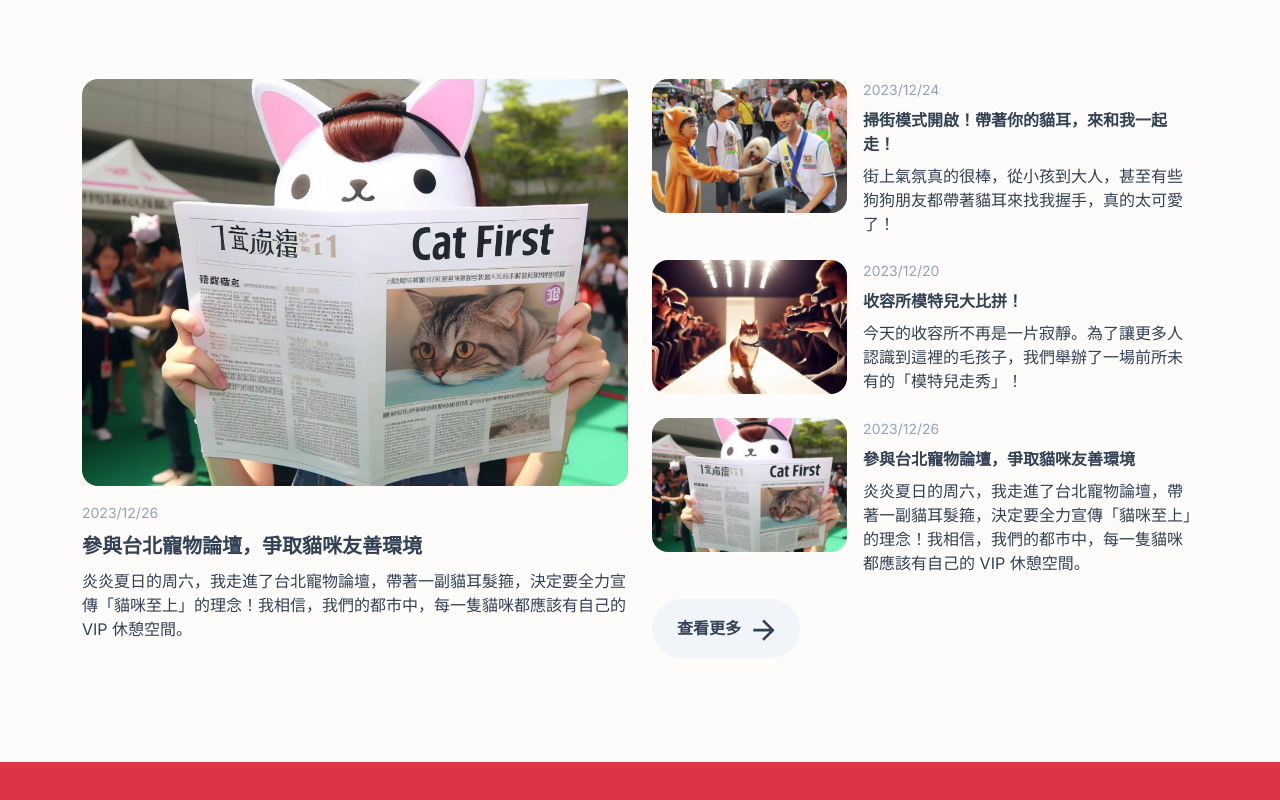
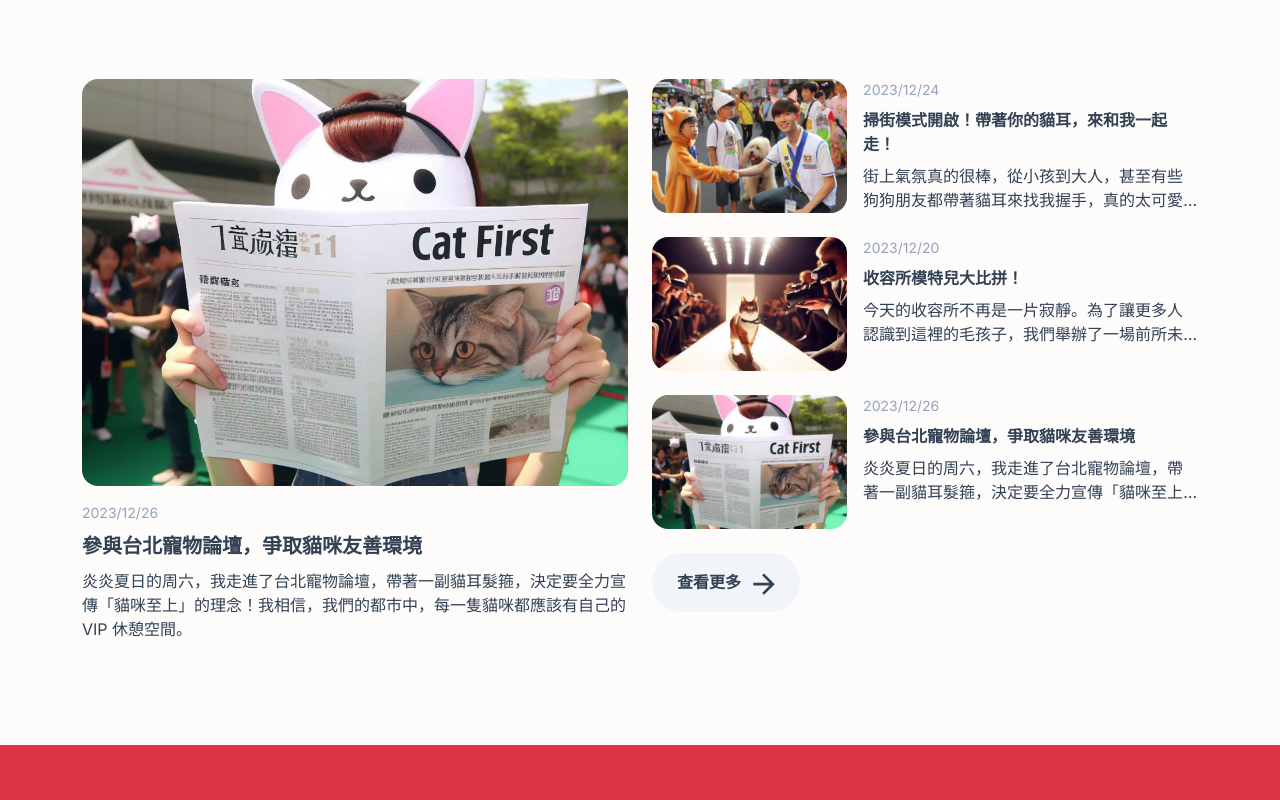
Before and after one commit to AndersonShen2020/theF2E-1, a Vue app: page / in a window 1280 px wide. Shown: the part 2215-3015 px from the top of the page. Built offline with nearby package versions, Linux system fonts and the light colour scheme.

Commit message:
feat: 增加最新活動的 RWD

```diff
--- a/src/assets/stylesheets/pages/_index.scss
+++ b/src/assets/stylesheets/pages/_index.scss
@@ -97,4 +97,11 @@
   @include media-breakpoint-up(lg) {
     width: calc(100% - 201px);
   }
+  &-text {
+    display: -webkit-box;
+    -webkit-line-clamp: 2;
+    -webkit-box-orient: vertical;
+    overflow: hidden;
+    text-overflow: ellipsis;
+  }
 }
--- a/src/views/IndexView.vue
+++ b/src/views/IndexView.vue
@@ -76,13 +76,13 @@
   </div>
   <!-- 最新活動 -->
   <div class="py-16" id="3">
-    <div class="py-10">
+    <div class="py-lg-10 py-0">
       <div class="container">
         <div class="d-flex flex-column align-items-center">
           <p class="mb-0 fw-bold text-white bg-slate-700 py-2 px-3 rounded-3">LATEST EVENTS</p>
           <h2 class="font-mantou bg-primary-gradient text-clip display-3 fw-normal lh-base mb-0 sub-title">最新活動</h2>
         </div>
-        <div class="d-flex flex-lg-row flex-column gap-6 mt-16">
+        <div class="d-flex flex-lg-row flex-column gap-6 mt-lg-16 mt-10">
           <div class="w-lg-50 w-100">
             <div class="card border-0">
               <img
@@ -112,7 +112,7 @@
                   <div class="p-0 event-box">
                     <p class="mb-0 text-slate-400 event-date">2023/12/24</p>
                     <h3 class="mb-0 mt-2 fs-6 fw-bold lh-base">掃街模式開啟！帶著你的貓耳，來和我一起走！</h3>
-                    <p class="mb-0 mt-2">
+                    <p class="mb-0 mt-2 event-box-text">
                       街上氣氛真的很棒，從小孩到大人，甚至有些狗狗朋友都帶著貓耳來找我握手，真的太可愛了！
                     </p>
                   </div>
@@ -128,7 +128,7 @@
                   <div class="p-0 event-box">
                     <p class="mb-0 text-slate-400 event-date">2023/12/20</p>
                     <h3 class="mb-0 mt-2 fs-6 fw-bold lh-base">收容所模特兒大比拼！</h3>
-                    <p class="mb-0 mt-2">
+                    <p class="mb-0 mt-2 event-box-text">
                       今天的收容所不再是一片寂靜。為了讓更多人認識到這裡的毛孩子，我們舉辦了一場前所未有的「模特兒走秀」！
                     </p>
                   </div>
@@ -144,7 +144,7 @@
                   <div class="p-0 event-box">
                     <p class="mb-0 text-slate-400 event-date">2023/12/26</p>
                     <h3 class="mb-0 mt-2 fs-6 fw-bold lh-base">參與台北寵物論壇，爭取貓咪友善環境</h3>
-                    <p class="mb-0 mt-2">
+                    <p class="mb-0 mt-2 event-box-text">
                       炎炎夏日的周六，我走進了台北寵物論壇，帶著一副貓耳髮箍，決定要全力宣傳「貓咪至上」的理念！我相信，我們的都市中，每一隻貓咪都應該有自己的
                       VIP 休憩空間。
                     </p>
```
